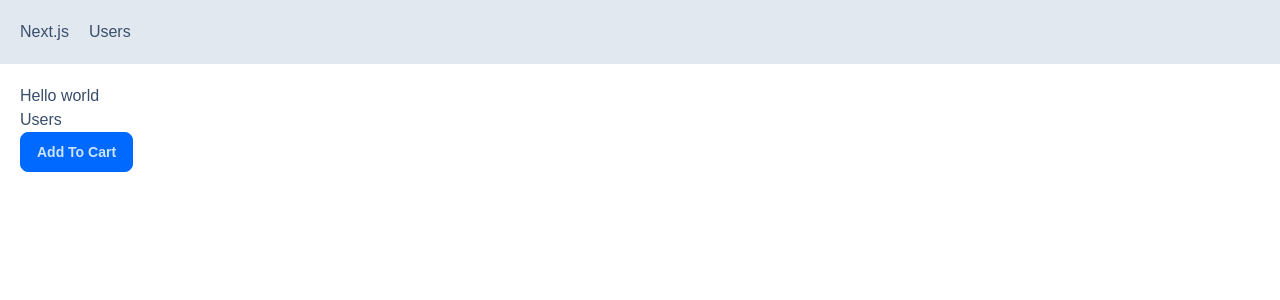
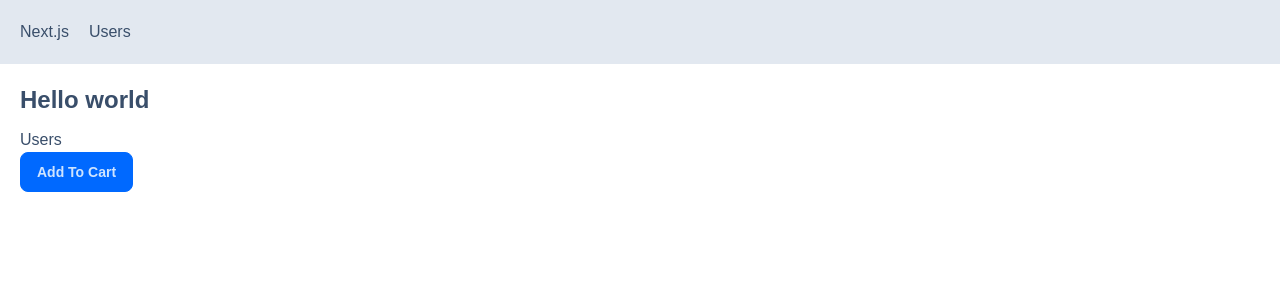
Before and after one commit to ManNjoro/next-app, a Next.js app: page / in a window 1280 px wide. Shown: the top 300 px of the page. Built offline with nearby package versions, Linux system fonts and the light colour scheme.

Commit message:
Added styles for h1 element in globals.css and removed console.log statement in users/page.tsx

```diff
--- a/app/globals.css
+++ b/app/globals.css
@@ -27,3 +27,9 @@
   /* color: var(--foreground); */
   font-family: Arial, Helvetica, sans-serif;
 }
+
+@layer base {
+  h1 {
+    @apply font-extrabold text-2xl mb-3;
+  }
+}
--- a/app/users/page.tsx
+++ b/app/users/page.tsx
@@ -6,7 +6,6 @@
 }
 
 const UsersPage = async({ searchParams: {sortOrder}}: Props) => {
-   console.log(sortOrder)
   return (
     <>
     <h1>Users</h1>
```
